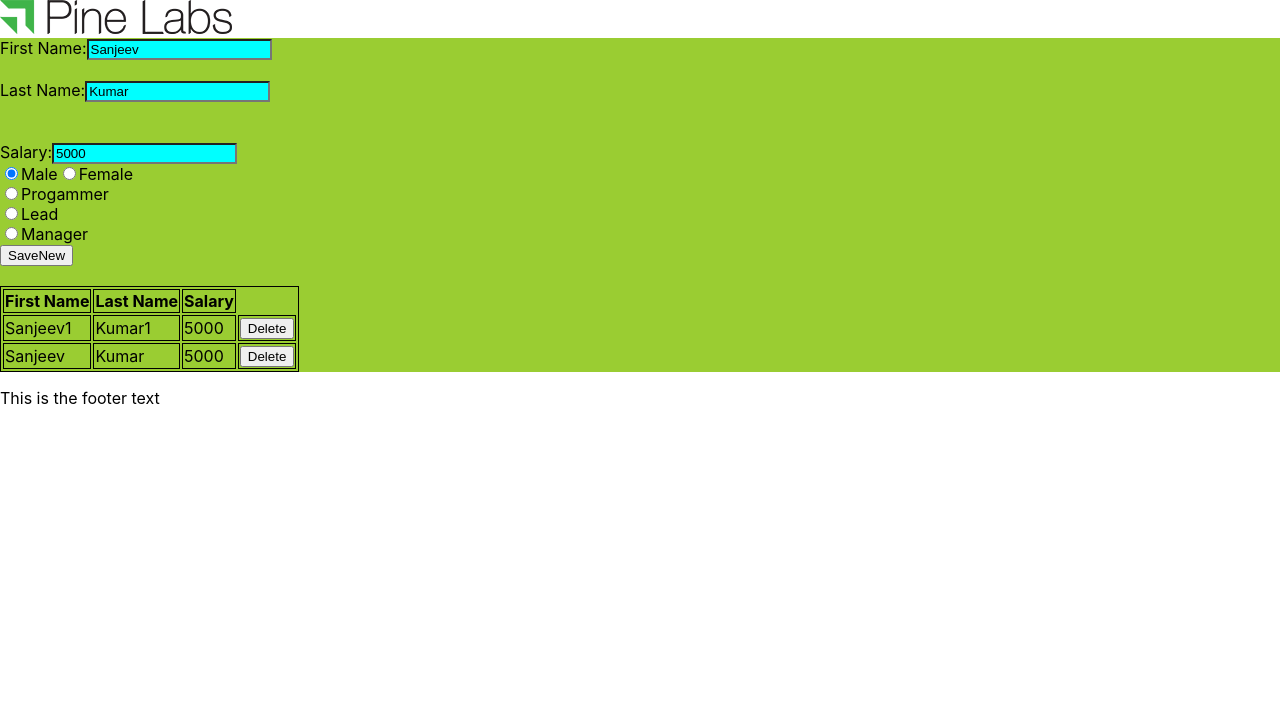
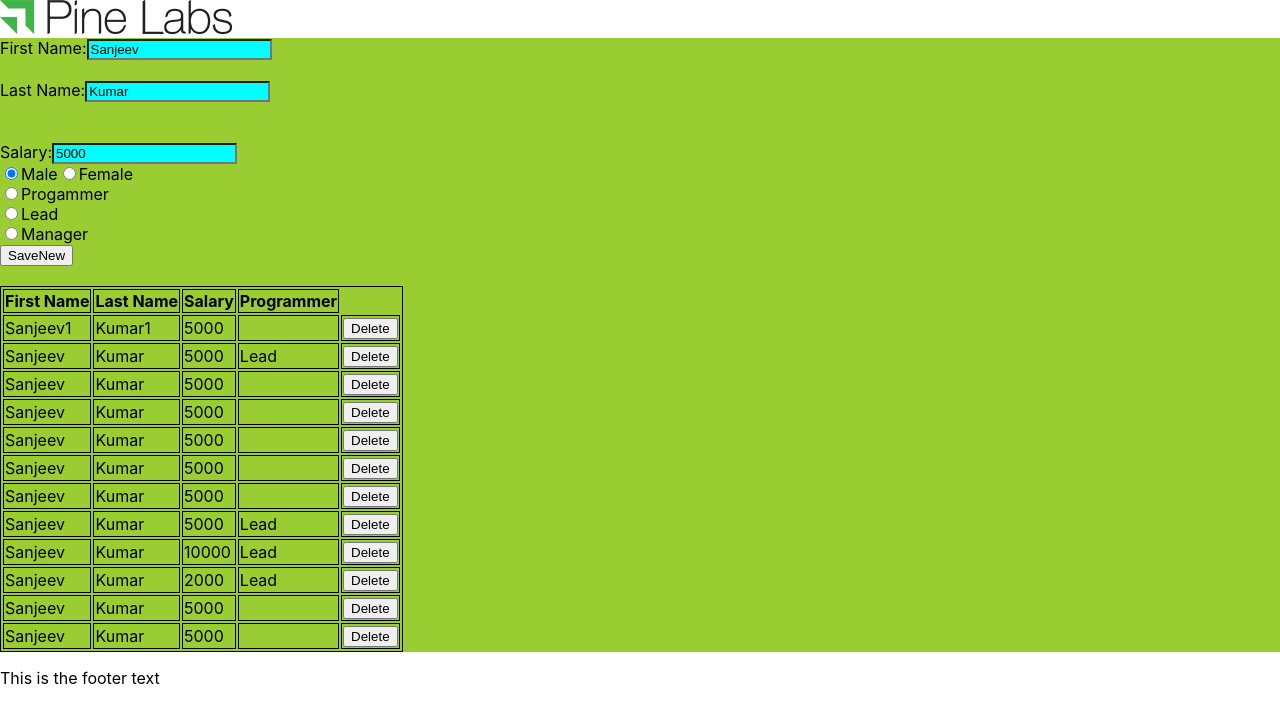
Before and after one commit to sanjeevkumarpinelabs/ReactApp1, a React (Create React App) app: page / in a window 1280 px wide. Shown: the top 722 px of the page. Built offline with nearby package versions, Linux system fonts and the light colour scheme; data requests are answered from the project's data file.

Commit message:
Added sorting and toggling on salary column ascending/descending

```diff
--- a/db.json
+++ b/db.json
@@ -13,6 +13,79 @@
       "gender": "Male",
       "role": "Lead",
       "id": 2
+    },
+    {
+      "fname": "Sanjeev",
+      "lname": "Kumar",
+      "salary": "5000",
+      "gender": "Male",
+      "id": 3
+    },
+    {
+      "fname": "Sanjeev",
+      "lname": "Kumar",
+      "salary": "5000",
+      "gender": "Male",
+      "id": 4
+    },
+    {
+      "fname": "Sanjeev",
+      "lname": "Kumar",
+      "salary": "5000",
+      "gender": "Male",
+      "id": 5
+    },
+    {
+      "fname": "Sanjeev",
+      "lname": "Kumar",
+      "salary": "5000",
+      "gender": "Male",
+      "id": 6
+    },
+    {
+      "fname": "Sanjeev",
+      "lname": "Kumar",
+      "salary": "5000",
+      "gender": "Male",
+      "id": 7
+    },
+    {
+      "fname": "Sanjeev",
+      "lname": "Kumar",
+      "salary": "5000",
+      "gender": "Male",
+      "role": "Lead",
+      "id": 8
+    },
+    {
+      "fname": "Sanjeev",
+      "lname": "Kumar",
+      "salary": "10000",
+      "gender": "Male",
+      "role": "Lead",
+      "id": 9
+    },
+    {
+      "fname": "Sanjeev",
+      "lname": "Kumar",
+      "salary": "2000",
+      "gender": "Male",
+      "role": "Lead",
+      "id": 10
+    },
+    {
+      "fname": "Sanjeev",
+      "lname": "Kumar",
+      "salary": "5000",
+      "gender": "Male",
+      "id": 11
+    },
+    {
+      "fname": "Sanjeev",
+      "lname": "Kumar",
+      "salary": "5000",
+      "gender": "Male",
+      "id": 12
     }
   ],
   "roles": [
--- a/src/components/userform/userform.js
+++ b/src/components/userform/userform.js
@@ -19,7 +19,8 @@ export class UserForm extends React.Component{
                 gender: "Male"
             },
             users: [{fname:"Ramesh" , lname:"Kumar",salary:10000}, {fname: "Dinesh" , lname: "Sinha",salary:11000}],
-            roles: []
+            roles: [],
+            sortOrder:true
         }
     }
 
@@ -104,6 +105,26 @@ export class UserForm extends React.Component{
             console.log("GET: Failed to fetch role master.")
         })
     }
+
+    sortSalary = (event) => {
+        console.log("sort Salary");
+        let sortOrder = this.state.sortOrder;
+        if(sortOrder){
+
+            this.state.users.sort((user1,user2)=>{
+            return (user1.salary-user2.salary );
+            });
+         }else{
+            this.state.users.sort((user1,user2)=>{
+                return (user2.salary-user1.salary );
+                });
+         }
+         sortOrder = !sortOrder;
+        this.setState({
+            users:this.state.users,
+            sortOrder: sortOrder
+        })
+    }
     render(){
         const userModel = this.state.user;
         return (
@@ -150,7 +171,8 @@ export class UserForm extends React.Component{
                             <tr>
                                 <th>First Name</th>
                                 <th>Last Name</th>
-                                <th>Salary</th>
+                                <th onClick = {this.sortSalary}> Salary</th>
+                                <th>Programmer</th>
                             </tr>
                         </thead>
                         <tbody>
@@ -160,7 +182,9 @@ export class UserForm extends React.Component{
                                         <td> {user.fname} </td>
                                         <td> {user.lname} </td>
                                         <td> {user.salary} </td>
+                                        <td> {user.role} </td>
                                         <td> <button onClick={this.deleteUser.bind(this,index,user.id)}>Delete</button> </td>
+
                                     </tr>
 
                                // return <tr>test</tr>;
```
Also changed, not shown: 1 other file (tests, documents, lock files or other folders).
